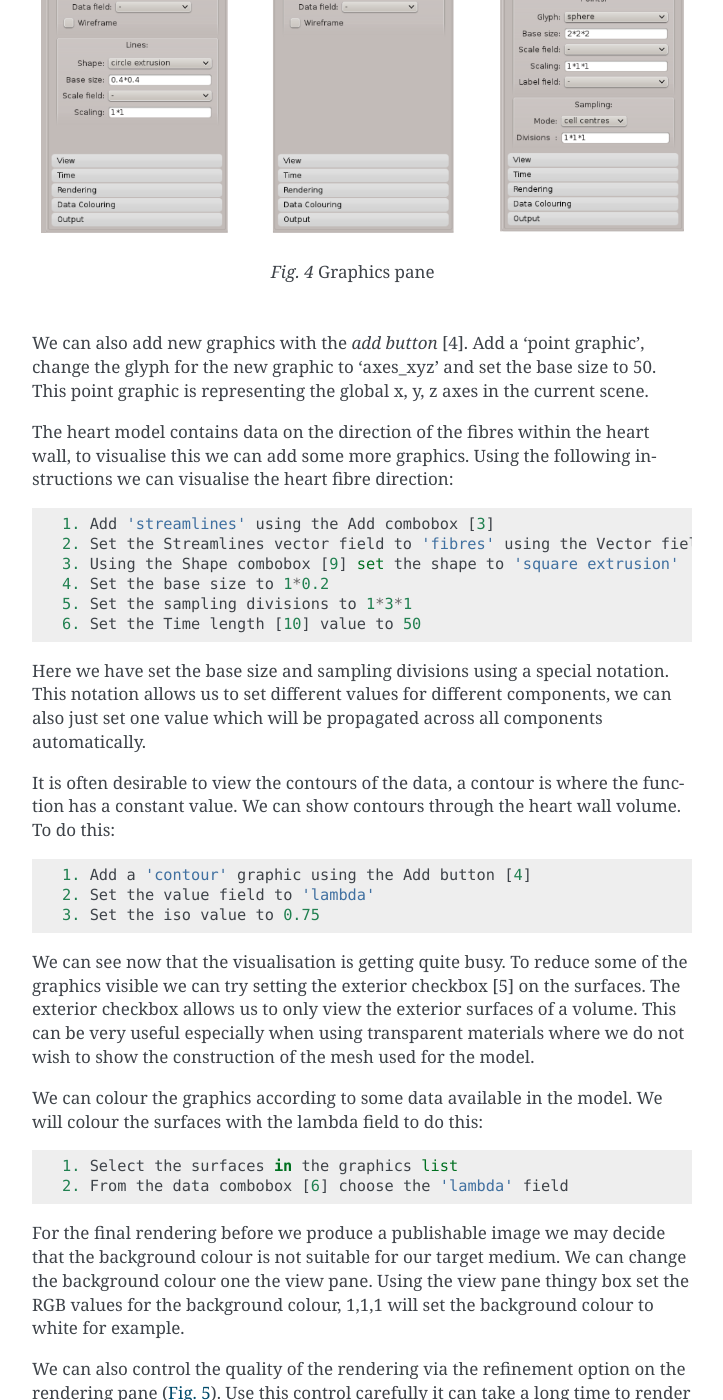
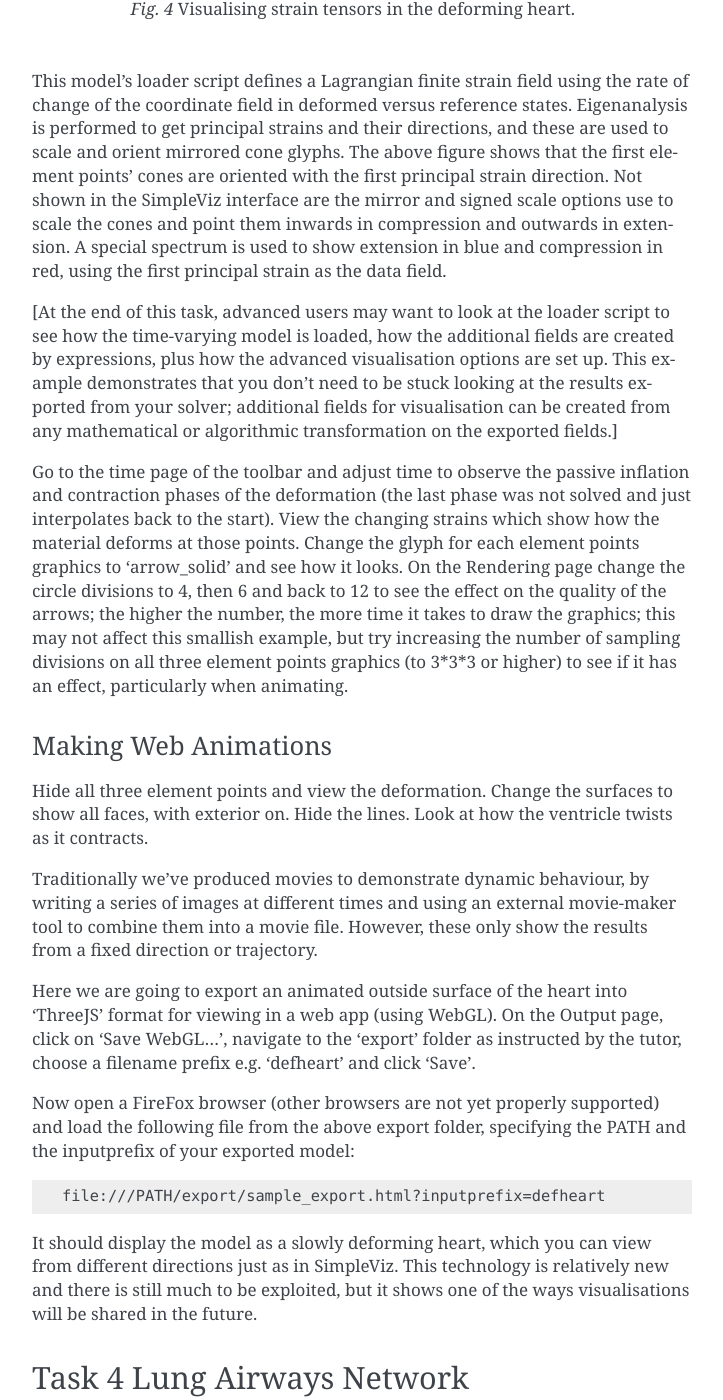
Before and after one commit to ABI-Tutorials/DTP-Visualisation, a Sphinx documentation site: the page built from source/visualisation.rst, in a window 1280 px wide and 1400 px high, scrolled down 9967 px. Shown: the whole window, without its empty margins (388-1111 px from the left). Built offline with Sphinx 7.4.7, drawn with Linux system fonts in a browser that asks for light colours; some of the changed text lies outside the part shown.

Commit message:
Add DTP visualisation tasks 3-5 documentation
Includes 3 new images and minor edits elsewhere.

```diff
--- a/source/visualisation.rst
+++ b/source/visualisation.rst
@@ -44,7 +44,7 @@
 .. figure:: _images/simpleviz-viewpage.png
    :align: center
 
-   Task 1 SimpleViz heart model construction visualisation, with view controls.
+   SimpleViz heart model construction visualisation, with view controls.
 
 This is a made-up example for demonstrating how complex models are built out of simple shapes (finite elements), in this case cubes. Once you play around with it you will see how a good visualisation can explain complex behaviour with great efficiency.
 
@@ -100,7 +100,7 @@
 .. figure:: _images/simpleviz-graphicspage-heart.png
    :align: center
 
-   Task 2 SimpleViz graphics page showing heart model ready for print output.
+   SimpleViz graphics page showing heart model ready for print output.
 
 The graphics page lists all the individual graphics that make up the visualisation of the model. Each listed graphics item has a square checkbox that controls whether it is visible or not. The heart model is initially visualised with lines, surfaces and node points (drawn as spheres).
 
@@ -162,103 +162,98 @@
 Streamlines
 ...........
 
-Hide the contours and create *streamlines*. Normally streamlines are used to visualise fluid flow, however muscle tissue is fibrous and to model its deformation and electrical conduction requires the orientation of these fibres to be described throughout the domain. The 'fibres' field describes the orientation of the muscle fibres, but also the lateral sheet direction and sheet normal. This field is suitable for visualisation with streamlines.
+Normally streamlines are used to visualise fluid flow, however muscle tissue is fibrous and to model its deformation and electrical conduction requires the orientation of these fibres to be described throughout the domain. The 'fibres' field describes the orientation of the muscle fibres, but also the lateral sheet direction and sheet normal. This field is suitable for visualisation with streamlines.
 
-You must specify a vector field to track along, in this case 'fibres'. Set the time length to 100 to see many fibres drawn as lines. You're free to seed streamlines from multiple sampling points, but we'll stick with the default centre of each element. Now set the bases size to '1*0.1' and the line shape to 'square extrusion'. Set the material to 'silver'. This visualises not only the direction of the muscle fibres, but also the planes of muscle fibre sheets, which have different material properties to the sheet normals. Zoom in and have a close look at the resulting graphics.
+Hide the contours and create *streamlines*. Select streamlines vector field 'fibres', and set the time length to 100 to see many fibres drawn as lines. You're free to seed streamlines from multiple sampling points, but we'll stick with the default centre of each element. Now set the bases size to '1*0.2' and the line shape to 'square extrusion'. Set the material to 'silver'. This visualises not only the direction of the muscle fibres, but also the planes of muscle fibre sheets, which have different material properties to the sheet normals. Zoom in and have a close look at the resulting graphics.
 
 Printed Output
 ..............
 
-White or coloured graphics on a black background looks great on-screen but terrible on the printed page, plus it is a huge waste of ink/toner! On the view page change the background colour to '1,1,1' i.e. white. The problem now is that the white graphics are invisible over the white background! On the graphics page select the *lines* graphics and change the material to 'black'. Do the same to the *point* graphics used to show the colour bar, so the labels appear in black. We now have what we want on the printed page (admittedly in a more powerful graphics package we may want to make the lines thicker, and change the font, however SimpleViz hides these options).
+White or coloured graphics on a black background looks great on-screen but terrible on the printed page, plus it is a huge waste of ink/toner! On the view page change the background colour to '1,1,1' i.e. white. The problem now is that the white graphics are invisible over the white background! On the graphics page select the *lines* graphics and change the material to 'black'. Do the same to the *point* graphics used to show the colour bar, so the labels appear in black. We now have what we want on the printed page (admittedly in a more sophisticated graphics package we may want to make the lines thicker, and change the font, however SimpleViz hides these options).
 
 Adjust the window to the size you want, and the orientation of the heart so it looks balanced. From the Output page of the toolbar, click on 'Save image...' and enter a name, say 'myheart.png'. From outside MAP Client / SimpleViz browse to the file location and have a look at the final output image, which is ready to put in your publication.
 
-Task 3: Deformation and strain fields
--------------------------------------
+Task 3: Deformation Animation
+-----------------------------
+
+In this task we read a heart contraction simulation, visualise deformation and strains and output a 3-D animation to the web. Open the *DTP-Visualisation-Task3* workflow and execute it. :numref:`fig_dtp_cp_vis_simpleviz_deforming_heart` shows a close up of this model visualising strain tensors.
+
+.. _fig_dtp_cp_vis_simpleviz_deforming_heart:
+
+.. figure:: _images/simpleviz-deforming-heart.png
+   :align: center
+
+   Visualising strain tensors in the deforming heart.
+
+This model's loader script defines a Lagrangian finite strain field using the rate of change of the coordinate field in deformed versus reference states. Eigenanalysis is performed to get principal strains and their directions, and these are used to scale and orient mirrored cone glyphs. The above figure shows that the first element points' cones are oriented with the first principal strain direction. Not shown in the SimpleViz interface are the mirror and signed scale options use to scale the cones and point them inwards in compression and outwards in extension. A special spectrum is used to show extension in blue and compression in red, using the first principal strain as the data field.
+
+[At the end of this task, advanced users may want to look at the loader script to see how the time-varying model is loaded, how the additional fields are created by expressions, plus how the advanced visualisation options are set up. This example demonstrates that you don't need to be stuck looking at the results exported from your solver; additional fields for visualisation can be created from any mathematical or algorithmic transformation on the exported fields.]
+
+Go to the time page of the toolbar and adjust time to observe the passive inflation and contraction phases of the deformation (the last phase was not solved and just interpolates back to the start). View the changing strains which show how the material deforms at those points. Change the glyph for each element points graphics to 'arrow_solid' and see how it looks. On the Rendering page change the circle divisions to 4, then 6 and back to 12 to see the effect on the quality of the arrows; the higher the number, the more time it takes to draw the graphics; this may not affect this smallish example, but try increasing the number of sampling divisions on all three element points graphics (to 3*3*3 or higher) to see if it has an effect, particularly when animating.
+
+Making Web Animations
+.....................
+
+Hide all three element points and view the deformation. Change the surfaces to show all faces, with exterior on. Hide the lines. Look at how the ventricle twists as it contracts.
+
+Traditionally we've produced movies to demonstrate dynamic behaviour, by writing a series of images at different times and using an external movie-maker tool to combine them into a movie file. However, these only show the results from a fixed direction or trajectory.
+
+Here we are going to export an animated outside surface of the heart into 'ThreeJS' format for viewing in a web app (using WebGL). On the Output page, click on 'Save WebGL...', navigate to the 'export' folder as instructed by the tutor, choose a filename prefix e.g. 'defheart' and click 'Save'.
+
+Now open a FireFox browser (other browsers are not yet properly supported) and load the following file from the above export folder, specifying the PATH and the inputprefix of your exported model::
+
+  file:///PATH/export/sample_export.html?inputprefix=defheart
+
+It should display the model as a slowly deforming heart, which you can view from different directions just as in SimpleViz. This technology is relatively new and there is still much to be exploited, but it shows one of the ways visualisations will be shared in the future.
+
+Task 4 Lung Airways Network
+---------------------------
+
+In this task we read a model of the network of airways in both left and right lungs. The airways are one dimensional elements, but they have a radius field which is used to give them a three dimensional form. Open the *DTP-Visualisation-Task4* workflow and execute it; it's a large model and can take a while to load. :numref:`fig_dtp_cp_vis_simpleviz_airways` shows a close up of this model at the end of this task.
+
+.. _fig_dtp_cp_vis_simpleviz_airways:
+
+.. figure:: _images/simpleviz-airways.png
+   :align: center
+
+   Close-up of lung airways with spheres plugging gaps.
+
+When initially loaded, the airways are drawn as lines with no indication of how thick they are. On the view page change the background colour to 1,1,1 and on the graphics page select the lines and change their material to 'tissue'. Choose scale field 'radius', and set the scaling to '2*2' to use it as a diameter. Change the line shape to 'circle extrusion', and after a pause the true-sized airways are shown. Explore the model up close.
+
+One problem with the model is that each airway is a straight tube, which makes for gaps between them when they change direction. A 'cheap trick' solution is to draw a sphere at every node point. Add *node points* graphics, set the material to 'tissue', the scale field to 'radius', the scaling to '2*2*2', and the glyph to 'sphere'. That should close the gaps reasonably well. Sometimes it's necessary to be dirty to make a clean image!
+
+For a very attractive view of the airways, select the lines graphics and set the data field to 'radius'. The default range of the spectrum from 0 to 1 looks much nicer than when it is autoranged.
+
+For any of these models it may be helpful to see where the global x, y, z axes are. Add a new *point* graphics, set the material to 'black', change the glyph to 'axes_xyz' and set the base size to 50. Surprisingly, the origin is quite far from the model; you may need to zoom out or click on 'View All' to see the axes. From the relative size of the axes we can see that coordinate units are in millimetres.
+
+Task 5 Embedded Airways
+-----------------------
+
+In this task we visualise a deforming left lung model (deflating from total lung capacity) with embedded airways. Open the *DTP-Visualisation-Task5* workflow and execute it; it's a large model and can take a while to load. :numref:`fig_dtp_cp_vis_simpleviz_embedded_airways` shows a close up of this model decorated as part of this task.
+
+.. _fig_dtp_cp_vis_simpleviz_embedded_airways:
+
+.. figure:: _images/simpleviz-embedded-airways.png
+   :align: center
+
+   Left Lung with embedded airways.
+
+On loading you will see the airways as gold lines inside a lung volume mesh. The model is time-varying, so play with the time slider on the Time page to view the deformation (which is not quite as interesting as that of the heart). When looking at the list of graphics you'll be surprised to see none there! Above the list of graphics is a 'region chooser'. This model consists of two separate submodels, one for '/AirwaysLeft' and one for '/Left'. Each has its own domains and fields, plus the graphics used to visualise them.
+
+We now decorate the combined model to match the above image. First, on the view page, set the background colour to 1,1,1. Next, on the graphics page, switch to region '/AirwaysLeft' and change the lines to use scale field 'radius', scaling '2*2' and shape 'circle extrusion'. Switch to region '/Left', select lines and change the material to 'black'. Add surfaces, make them exterior and choose material 'trans' a special semi-transparent material created for this example.
+
+You will find with the fully decorated model that animation with time is much slower, mostly because of the cost of building the 3-D airways. Reducing the circle divisions on the Rendering page can speed things up a little at some cost to image quality.
+
+One interesting thing about this visualisation is the fact that the airways move with the deforming lung volume model because they are embedded at fixed element:xi locations within it. This is a technique for reducing the computation and storage costs of multi-scale models: time-varying coordinates need not be stored for the fine airways since they can get them from their host lung model.
+
+A second interesting point is that the translucency effects are imperfect and 'patchy'. It actually takes some clever rendering to draw this perfectly, and SimpleViz does not present those options.
+
+There are some other interesting fields in this model. Create contours of z = -100, with data field 'cmH2O' a pressure. You will see nothing until you hide the translucent surfaces. The order of drawing is important for simple translucency, so recreating the translucent surfaces after the isosurfaces works better. Once you can see the isosurfaces, autorange the spectrum under the Data Colouring page, and display the colour bar (changing its material to 'black' on the graphics page, under root region '/'). It was a surprise to the researcher that this field drops to zero in the centre of the lung, and may indicate an error. This goes to show how interactive visualisation plays a key role in checking the validity of computational physiology results.
+
+Task 6 Image fields and Texturing
+---------------------------------
+
+This task demonstrates how images can be drawn over graphics
 
 
-
-Point graphics are drawn using glyphs.  There are pre-defined glyphs that have already been created that can be used to produce interesting visualisations, sometimes a cube glyph is more appropriate representation of the data.  Select the 'node points' from the graphics list [3] and change the glyph to 'cube_solid'.  We can use the scaling to change the size of the glyph (and other graphics).  The final size of the scaled object is defined as::
-
-If no scale field is set and the base size is zero then the graphics will be not be visible.
-
-.. _dtp_cp_vis_graphicspane:
-.. figure:: _images/graphicspane.png
-   :align: center
-   :alt: Graphics pane image
-
-   Graphics pane
-
-We can also add new graphics with the `add button` [4].  Add a 'point graphic', change the glyph for the new graphic to 'axes_xyz' and set the base size to 50.  This point graphic is representing the global x, y, z axes in the current scene.
-
-The heart model contains data on the direction of the fibres within the heart wall, to visualise this we can add some more graphics.  Using the following instructions we can visualise the heart fibre direction::
-
-   1. Add 'streamlines' using the Add combobox [3]
-   2. Set the Streamlines vector field to 'fibres' using the Vector field combobox [8]
-   3. Using the Shape combobox [9] set the shape to 'square extrusion'
-   4. Set the base size to 1*0.2
-   5. Set the sampling divisions to 1*3*1
-   6. Set the Time length [10] value to 50
-
-Here we have set the base size and sampling divisions using a special notation.  This notation allows us to set different values for different components, we can also just set one value which will be propagated across all components automatically.
-
-It is often desirable to view the contours of the data, a contour is where the function has a constant value.  We can show contours through the heart wall volume.  To do this::
-
-   1. Add a 'contour' graphic using the Add button [4]
-   2. Set the value field to 'lambda'
-   3. Set the iso value to 0.75
-
-We can see now that the visualisation is getting quite busy.  To reduce some of the graphics visible we can try setting the exterior checkbox [5] on the surfaces.  The exterior checkbox allows us to only view the exterior surfaces of a volume.  This can be very useful especially when using transparent materials where we do not wish to show the construction of the mesh used for the model.
-
-We can colour the graphics according to some data available in the model.  We will colour the surfaces with the lambda field to do this::
-
-   1. Select the surfaces in the graphics list
-   2. From the data combobox [6] choose the 'lambda' field
-
-For the final rendering before we produce a publishable image we may decide that the background colour is not suitable for our target medium.  We can change the background colour one the view pane.  Using the view pane thingy box set the RGB values for the background colour, 1,1,1 will set the background colour to white for example.
-
-We can also control the quality of the rendering via the refinement option on the rendering pane (:numref:`dtp_cp_vis_renderingpane`).  Use this control carefully it can take a long time to render highly refined graphics.  The circle divisions option controls the quality of spheres and cylinders.  Set the refinement factor to 10 and see the result.
-
-.. _dtp_cp_vis_renderingpane:
-.. figure:: _images/renderingpane.png
-   :align: center
-   :alt: Rendering pane
-
-   Rendering pane
-
-All of this visualisation is done through OpenGL and we can see what is actually being rendered by using the wireframe option [7] on the graphics pane (:numref:`dtp_cp_vis_graphicspane`).
-
-
-Task 2
-------
-
-data/airways/AirwaysLobes.ex{node|elem}.
-
-Steps:
-
-#. Load nodes then elements (it’s a large model so doesn’t load instantly) and get attendees to create lines. They need to do view-all on the view tab to see them.
-#. change the line shape to circle extrusion with scale by the ‘general’ field (a radius) with scaling 2 to make it a diameter.
-#. zoom in to see the gaps between the line segments. Add nodes with sphere glyphs scaled by the same fields to close off the gaps.
-#. colour by radius by picking general as the data field
-#. on the data colouring tab. Click on autorange spectrum, try different ranges to make the image pretty. Add a colour bar. The colour bar appears in the list of graphics, but it uses some hidden attributes (not editable) to make it appear on top where it is. You can change the colour of the point graphics for the colour bar which affects its shininess and the colour of the labels. The colour bar is actually just a glyph, but it’s pretty silly to plot it at every node, for example, but it works!
-
-   * (Alan  may be able to get another model with dependent fields by the time of the course, which will make it more interesting to visualise.)
-
-#. [Alan needs to implement output of images here] From the output tab output a [hopefully hires] image of what’s on the screen, including colour bar, suitable for putting in your report.
-
-Task 3
-------
-
-data/deforming_heart/deforming_heart.zincview.py
-
-#. load the model which is similar to the heart in part 1 but has twice as many elements. It also defines strain fields and creates element point graphics which visualise mirrored glyphs to show principal strains: inward and red for compression, outward and blue for extension.
-#. on the time pane, adjust the time slider to animate the model
-#. zoom in and look at the deformation of parts of the tissue, the twisting of the ventricle etc.
-#. change the glyph to arrow_solid (on all 3 element points) and line to see the difference.
-#. advanced users may look at the script to see how these additional field are created by expressions; interest them in the possibilities of what they could visualise. They can also see how the time-varying model was loaded.
-#. [Alan would have to implement]. Output to ThreeJS an animating, beating heart (probably no glyphs?)
-
-Task 4
-------
-
 Ideally I would have liked to have got images into the rendering; I’m sure Alan could get the volume texture example going pretty quickly; can use that to segment part of the foot. Images combined with a model requires us to support multiple regions or groups, which I haven’t had time to do; adding a region chooser would be simplest I think, but probably no time. Could always draw image in another region (from the loading script) but wouldn’t be able to hide it.
```
Also changed, not shown: other parts of source/visualisation.rst (+1 -1 lines), source/_images/simpleviz-airways.png (added), source/_images/simpleviz-deforming-heart.png (added), source/_images/simpleviz-embedded-airways.png (added).
